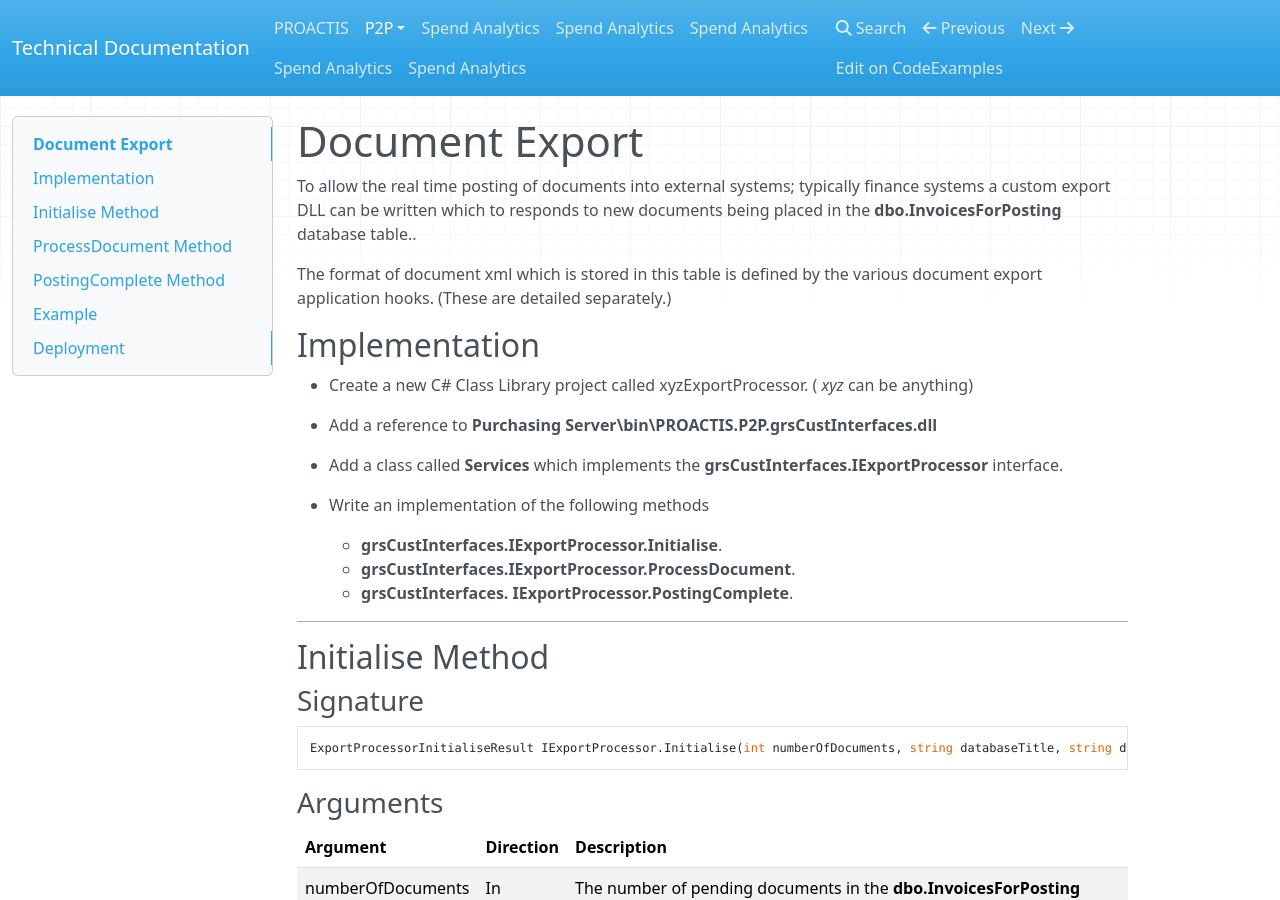
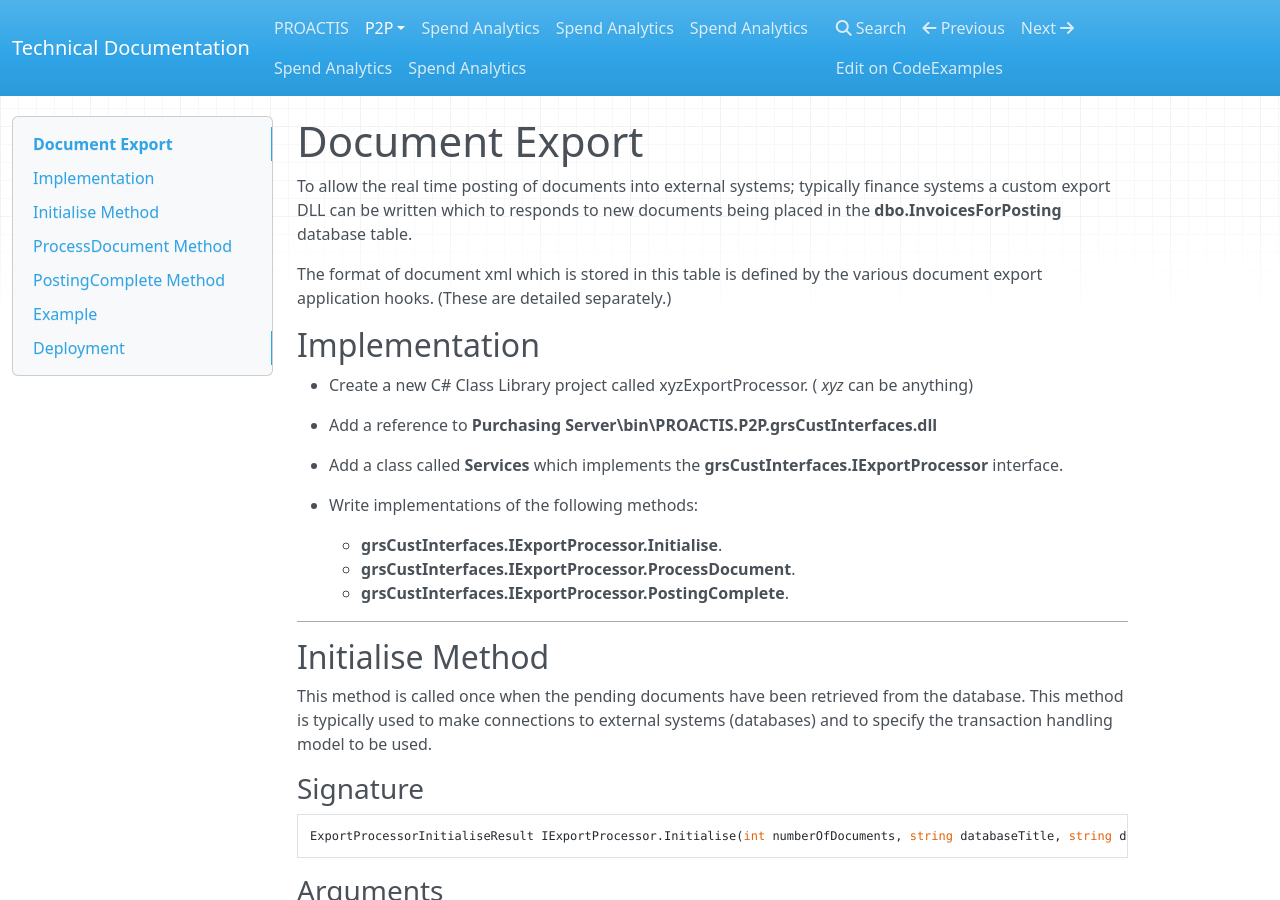
Before and after one commit to proactis-documentation/documentation-source, an MkDocs documentation site: the page built from docs/p2p/invoicePosting.md, in a window 1280 px wide and 900 px high. Built offline with MkDocs 1.6.1, drawn with Linux system fonts in a browser that asks for light colours; nearby versions of some CDN libraries; old or Windows-style settings are respelled for this version of MkDocs.

Commit message:
InvoicePosting

````diff
--- a/docs/p2p/invoicePosting.md
+++ b/docs/p2p/invoicePosting.md
@@ -1,5 +1,5 @@
 # Document Export
-To allow the real time posting of documents into external systems; typically finance systems a custom export DLL can be written which to responds to new documents being placed in the __dbo.InvoicesForPosting__ database table..
+To allow the real time posting of documents into external systems; typically finance systems a custom export DLL can be written which to responds to new documents being placed in the __dbo.InvoicesForPosting__ database table.
 
 The format of document xml which is stored in this table is defined by the various document export application hooks.  (These are detailed separately.)
 
@@ -11,17 +11,19 @@ The format of document xml which is stored in this table is defined by the vario
 
 + Add a class called __Services__ which implements the __grsCustInterfaces.IExportProcessor__ interface.
 
-+ Write an implementation of the following methods
++ Write implementations of the following methods:
     - __grsCustInterfaces.IExportProcessor.Initialise__.
     - __grsCustInterfaces.IExportProcessor.ProcessDocument__.
-    - __grsCustInterfaces. IExportProcessor.PostingComplete__.
+    - __grsCustInterfaces.IExportProcessor.PostingComplete__.
 
 ---
 
 ## Initialise Method
 
+This method is called once when the pending documents have been retrieved from the database.  This method is typically used to make connections to external systems (databases) and to specify the transaction handling model to be used.
+
 ### Signature
-```csharp
+```
 ExportProcessorInitialiseResult IExportProcessor.Initialise(int numberOfDocuments, string databaseTitle, string databaseName, string databaseServer)
 ```
 
````
